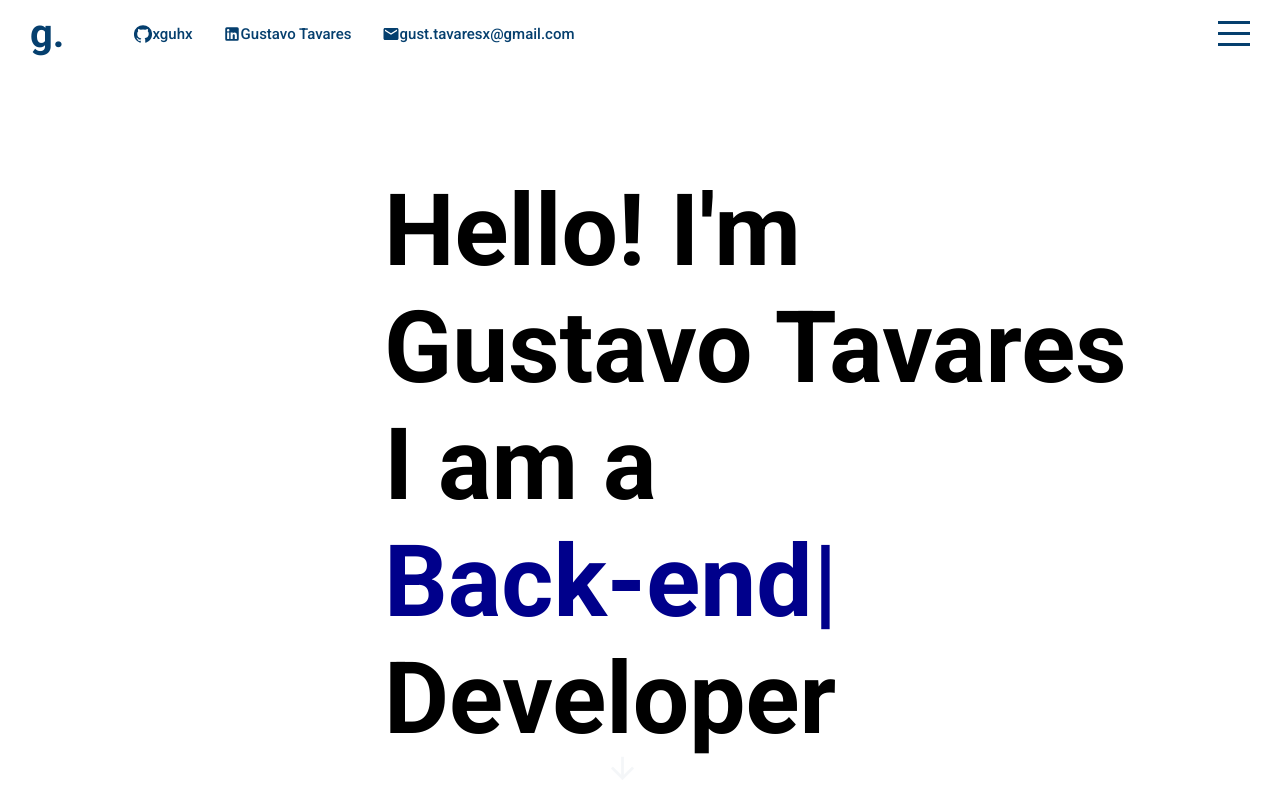
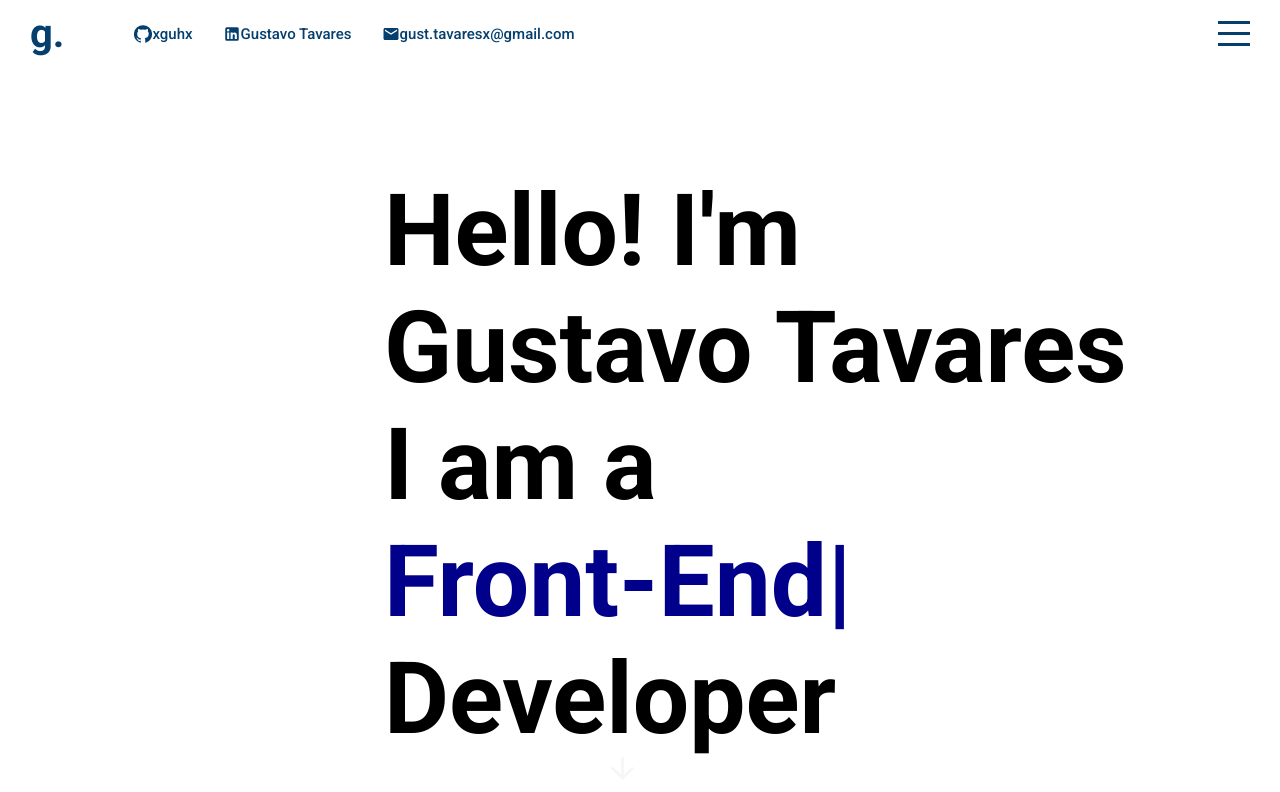
Before and after one commit to xguhx/React-Portfolio, a React (Create React App) app: page / in a window 1280 px wide. Shown: the top 792 px of the page. Built offline with nearby package versions, Linux system fonts and the light colour scheme.

Commit message:
Changing Intro

```diff
--- a/src/components/intro/Intro.jsx
+++ b/src/components/intro/Intro.jsx
@@ -11,7 +11,7 @@ export const Intro = () => {
       showCursor: true,
       backDelay: 1500,
       backSpeed: 60,
-      strings: ["Front-end", "Back-end", "Mobile"],
+      strings: ["Full-Stack", "Front-End", "Back-End"],
     });
   }, []);
 
```
